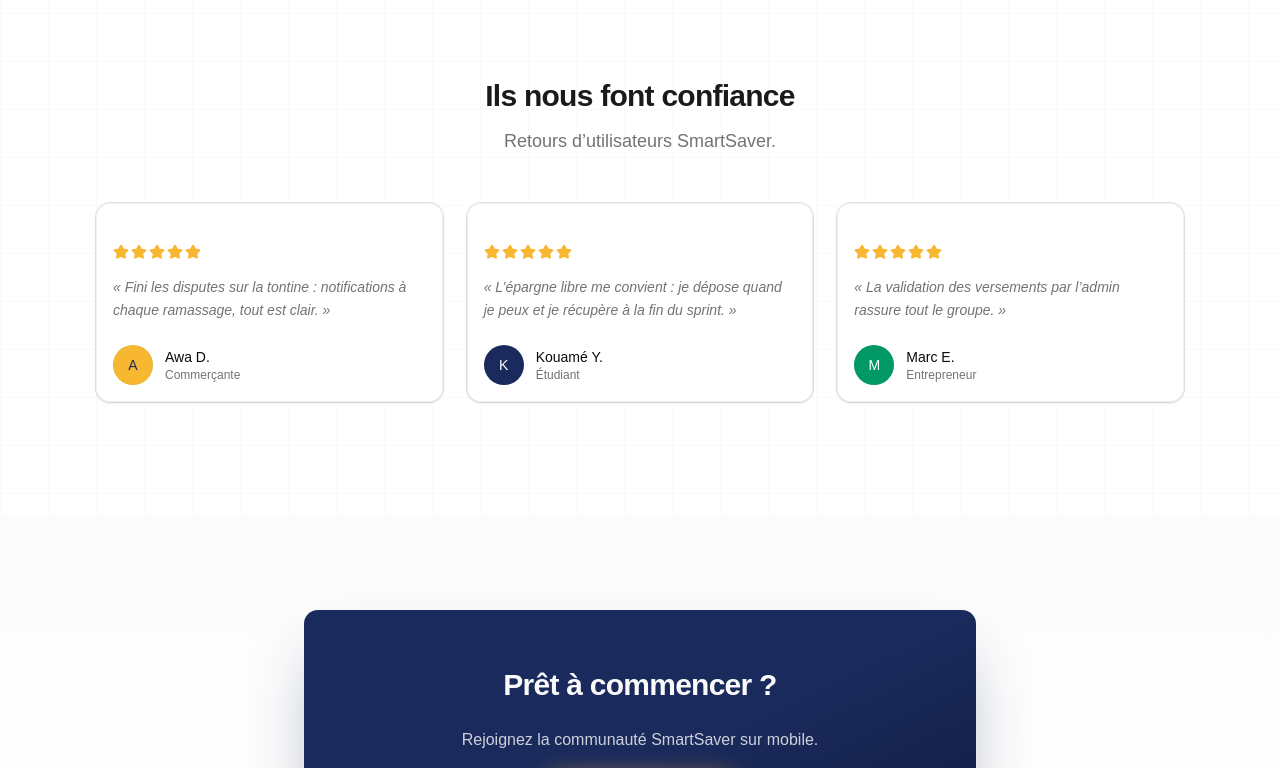
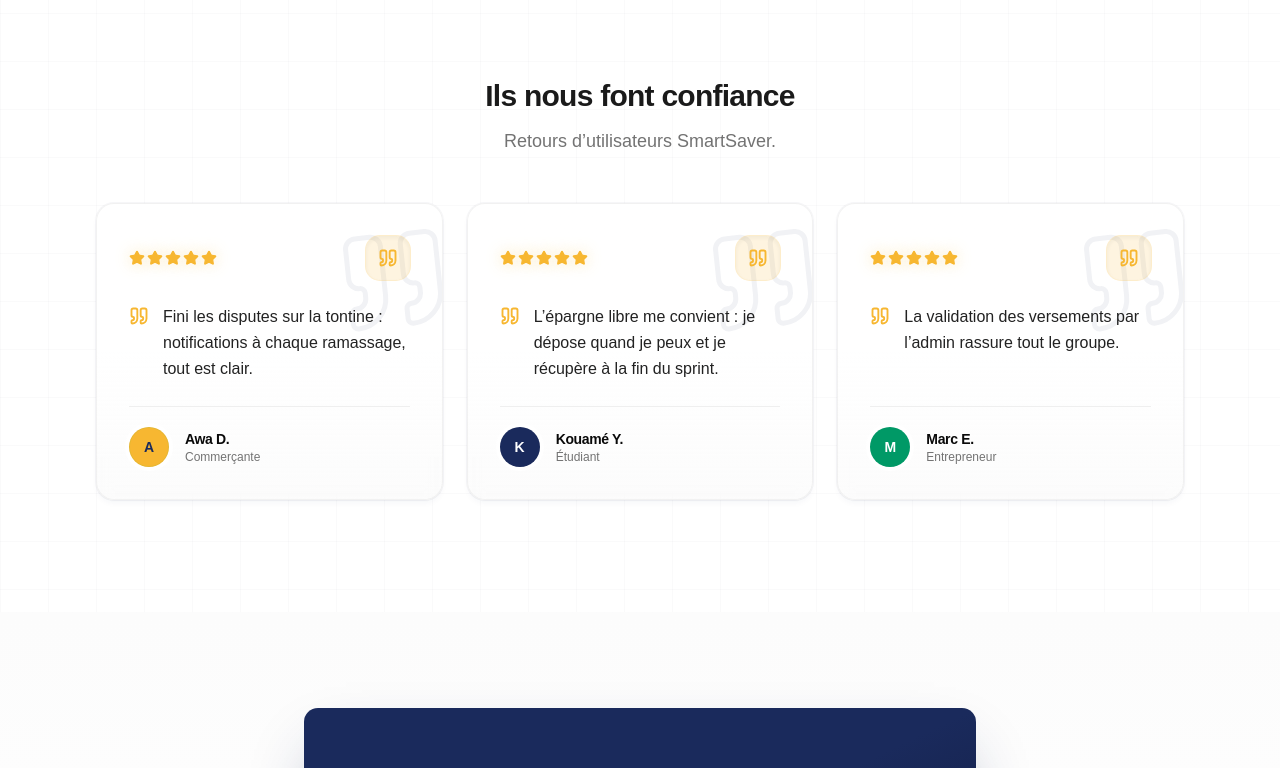
Before and after one commit to The-Ghost03/smartsaver-web-react, a React (Vite) app: page / in a window 1280 px wide. Shown: the part 2000-2768 px from the top of the page. Built offline with nearby package versions, Linux system fonts and the light colour scheme.

Commit message:
chore: add Outfit font to dependencies and update styles in index.css and Home component for improved typography

```diff
--- a/package.json
+++ b/package.json
@@ -11,6 +11,7 @@
   },
   "dependencies": {
     "@fontsource-variable/geist": "^5.2.8",
+    "@fontsource-variable/outfit": "^5.2.8",
     "@tailwindcss/vite": "^4.2.2",
     "class-variance-authority": "^0.7.1",
     "clsx": "^2.1.1",
--- a/src/components/layout/Footer.jsx
+++ b/src/components/layout/Footer.jsx
@@ -30,7 +30,7 @@ export default function Footer() {
             <img
               src="/src/assets/logo.png"
               alt="SmartSaver"
-              className="h-10 w-fit"
+              className="h-16 w-fit"
             />
             <p className="max-w-xs text-sm leading-relaxed text-muted-foreground">
               La plateforme pour gérer vos tontines et votre épargne, simplement
--- a/src/components/layout/Header.jsx
+++ b/src/components/layout/Header.jsx
@@ -59,7 +59,7 @@ export default function Header() {
             <img
               src="/src/assets/logo.png"
               alt="SmartSaver"
-              className="h-9 w-auto md:h-10"
+              className="h-9 w-auto md:h-12"
             />
           </Link>
         </motion.div>
--- a/src/index.css
+++ b/src/index.css
@@ -2,12 +2,14 @@
 @import "tw-animate-css";
 @import "shadcn/tailwind.css";
 @import "@fontsource-variable/geist";
+@import "@fontsource-variable/outfit";
 
 @custom-variant dark (&:is(.dark *));
 
 @theme inline {
-  --font-heading: var(--font-sans);
-  --font-sans: "Geist Variable", sans-serif;
+    /* Titres : Outfit (fichiers @fontsource = "Outfit Variable") */
+    --font-heading: "Outfit Variable", "Outfit", ui-sans-serif, sans-serif;
+    --font-sans: "Geist Variable", sans-serif;
   --color-sidebar-ring: var(--sidebar-ring);
   --color-sidebar-border: var(--sidebar-border);
   --color-sidebar-accent-foreground: var(--sidebar-accent-foreground);
@@ -187,6 +189,6 @@
   h2,
   h3,
   h4 {
-    @apply font-bold leading-tight;
+    @apply font-heading font-bold leading-tight;
   }
 }
--- a/src/pages/Home.jsx
+++ b/src/pages/Home.jsx
@@ -1,6 +1,6 @@
 import { useState } from "react";
 import { motion } from "framer-motion";
-import { Download, Star } from "lucide-react";
+import { Download, Quote, Star } from "lucide-react";
 import { PAGE_WIDE } from "@/constants/layout";
 import {
   fadeUp,
@@ -65,34 +65,67 @@ function FeatureBullet({ children }) {
 
 function TestimonialCard({ quote, name, role, fallback, fallbackClass }) {
   return (
-    <Card className="group border border-border/60 bg-card/80 shadow-sm backdrop-blur-sm transition-all duration-300 hover:border-primary/15 hover:shadow-[0_0_40px_-12px_rgba(26,42,92,0.15)]">
-      <CardContent className="pt-6">
-        <div className="mb-4 flex gap-0.5 text-[var(--accent)]">
+    <Card className="group relative flex h-full min-h-0 w-full flex-col gap-0 overflow-hidden rounded-2xl border border-border/50 bg-gradient-to-b from-card via-card to-muted/30 py-0 shadow-md shadow-primary/[0.04] ring-1 ring-primary/[0.04] backdrop-blur-sm transition-all duration-300 hover:-translate-y-0.5 hover:border-primary/15 hover:shadow-lg hover:shadow-primary/[0.08]">
+      {/* Guillemet décoratif arrière-plan */}
+      <Quote
+        className="pointer-events-none absolute -right-3 top-4 size-[7.5rem] -rotate-6 text-primary/[0.06] transition-all duration-500 group-hover:scale-105 group-hover:text-primary/[0.09]"
+        strokeWidth={1}
+        aria-hidden
+      />
+      <CardContent className="relative z-10 flex min-h-0 flex-1 flex-col gap-5 p-6 md:gap-6 md:p-8">
+        <div className="flex shrink-0 items-center justify-between gap-4">
+          <div
+            className="flex gap-0.5 text-[var(--accent)]"
+            role="img"
+            aria-label="5 sur 5 étoiles"
+          >
             {Array.from({ length: 5 }).map((_, i) => (
               <motion.span
                 key={`star-${name}-${i}`}
                 initial={{ opacity: 0, scale: 0 }}
                 whileInView={{ opacity: 1, scale: 1 }}
                 viewport={{ once: true }}
-              transition={{ delay: i * 0.05, type: "spring", stiffness: 400 }}
+                transition={{
+                  delay: i * 0.05,
+                  type: "spring",
+                  stiffness: 400,
+                }}
               >
-              <Star className="size-4 fill-current" aria-hidden />
+                <Star
+                  className="size-4 fill-current drop-shadow-[0_0_8px_rgba(247,183,49,0.35)]"
+                  aria-hidden
+                />
               </motion.span>
             ))}
           </div>
-        <p className="mb-6 text-sm italic leading-relaxed text-muted-foreground">
+          <div className="flex size-11 shrink-0 items-center justify-center rounded-xl bg-[var(--accent)]/15 text-[var(--accent)] shadow-inner ring-1 ring-[var(--accent)]/25">
+            <Quote className="size-5" strokeWidth={2.25} aria-hidden />
+          </div>
+        </div>
+
+        <blockquote className="flex min-h-0 flex-1 gap-3.5">
+          <Quote
+            className="mt-0.5 size-5 shrink-0 text-[var(--accent)]"
+            strokeWidth={2.25}
+            aria-hidden
+          />
+          <p className="min-w-0 flex-1 text-[0.9375rem] leading-relaxed text-foreground/90 md:text-base">
             {quote}
           </p>
-        <div className="flex items-center gap-3">
-          <Avatar size="lg">
+        </blockquote>
+
+        <div className="mt-auto flex shrink-0 items-center gap-4 border-t border-border/60 pt-5">
+          <Avatar size="lg" className="ring-2 ring-background ring-offset-2 ring-offset-card">
             <AvatarFallback
-              className={`text-sm font-medium text-white ${fallbackClass}`}
+              className={`text-sm font-semibold text-white ${fallbackClass}`}
             >
               {fallback}
             </AvatarFallback>
           </Avatar>
-          <div>
-            <p className="text-sm font-medium text-foreground">{name}</p>
+          <div className="min-w-0 flex-1">
+            <p className="truncate font-heading text-sm font-semibold tracking-tight text-foreground">
+              {name}
+            </p>
             <p className="text-xs text-muted-foreground">{role}</p>
           </div>
         </div>
@@ -140,7 +173,11 @@ export default function Home() {
                 className="inline-block bg-gradient-to-r from-[var(--accent)] to-amber-300 bg-clip-text text-transparent"
                 initial={{ opacity: 0, x: -8 }}
                 animate={{ opacity: 1, x: 0 }}
-                transition={{ delay: 0.35, duration: 0.5, ease: [0.22, 1, 0.36, 1] }}
+                transition={{
+                  delay: 0.35,
+                  duration: 0.5,
+                  ease: [0.22, 1, 0.36, 1],
+                }}
               >
                 simplement.
               </motion.span>
@@ -152,10 +189,7 @@ export default function Home() {
               Tontines sécurisées et épargne flexible. Téléchargez SmartSaver et
               gardez le contrôle de vos finances.
             </motion.p>
-            <motion.div
-              variants={fadeUp}
-              className="flex flex-wrap gap-3"
-            >
+            <motion.div variants={fadeUp} className="flex flex-wrap gap-3">
               <motion.div
                 whileHover={{ scale: 1.02 }}
                 whileTap={{ scale: 0.98 }}
@@ -391,8 +425,8 @@ export default function Home() {
                 avec possibilité de retrait en fin de période.
               </FeatureBullet>
               <FeatureBullet>
-                <strong className="text-foreground">Frais clairs</strong> —
-                Pas de mauvaise surprise au déblocage.
+                <strong className="text-foreground">Frais clairs</strong> — Pas
+                de mauvaise surprise au déblocage.
               </FeatureBullet>
             </motion.ul>
           </motion.div>
@@ -422,33 +456,33 @@ export default function Home() {
           </motion.div>
 
           <motion.div
-            className="grid gap-6 md:grid-cols-2 lg:grid-cols-3"
+            className="grid auto-rows-fr gap-6 md:grid-cols-2 lg:grid-cols-3"
             variants={stagger}
             initial="hidden"
             whileInView="visible"
             viewport={viewportOnce}
           >
-            <motion.div variants={fadeUp}>
+            <motion.div variants={fadeUp} className="flex h-full min-h-0 w-full">
               <TestimonialCard
-                quote="« Fini les disputes sur la tontine : notifications à chaque ramassage, tout est clair. »"
+                quote="Fini les disputes sur la tontine : notifications à chaque ramassage, tout est clair."
                 name="Awa D."
                 role="Commerçante"
                 fallback="A"
                 fallbackClass="bg-[#f7b731] text-[var(--primary)]"
               />
             </motion.div>
-            <motion.div variants={fadeUp}>
+            <motion.div variants={fadeUp} className="flex h-full min-h-0 w-full">
               <TestimonialCard
-                quote="« L’épargne libre me convient : je dépose quand je peux et je récupère à la fin du sprint. »"
+                quote="L’épargne libre me convient : je dépose quand je peux et je récupère à la fin du sprint."
                 name="Kouamé Y."
                 role="Étudiant"
                 fallback="K"
                 fallbackClass="bg-[#1a2a5c]"
               />
             </motion.div>
-            <motion.div variants={fadeUp}>
+            <motion.div variants={fadeUp} className="flex h-full min-h-0 w-full">
               <TestimonialCard
-                quote="« La validation des versements par l’admin rassure tout le groupe. »"
+                quote="La validation des versements par l’admin rassure tout le groupe."
                 name="Marc E."
                 role="Entrepreneur"
                 fallback="M"
```
Also changed, not shown: 1 other file (tests, documents, lock files or other folders). Lines whose indentation alone changed are shown as unchanged.
